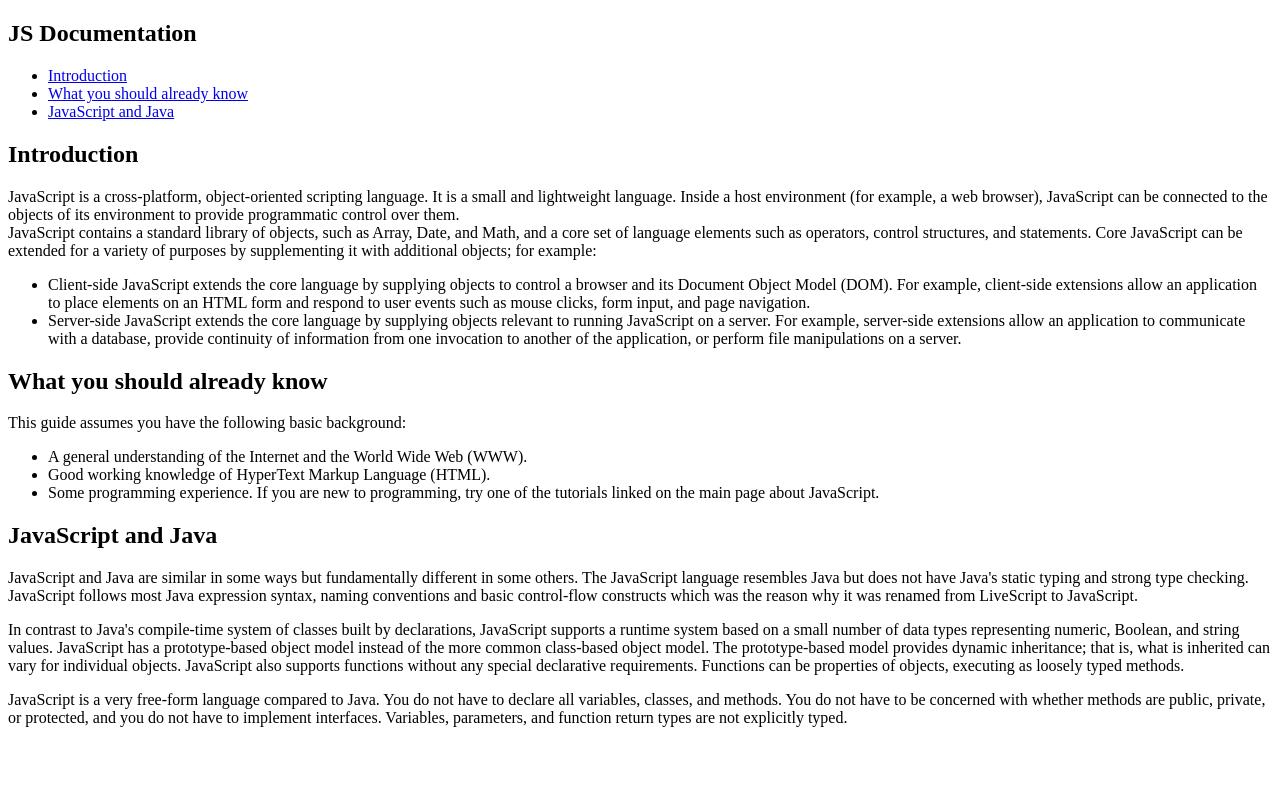
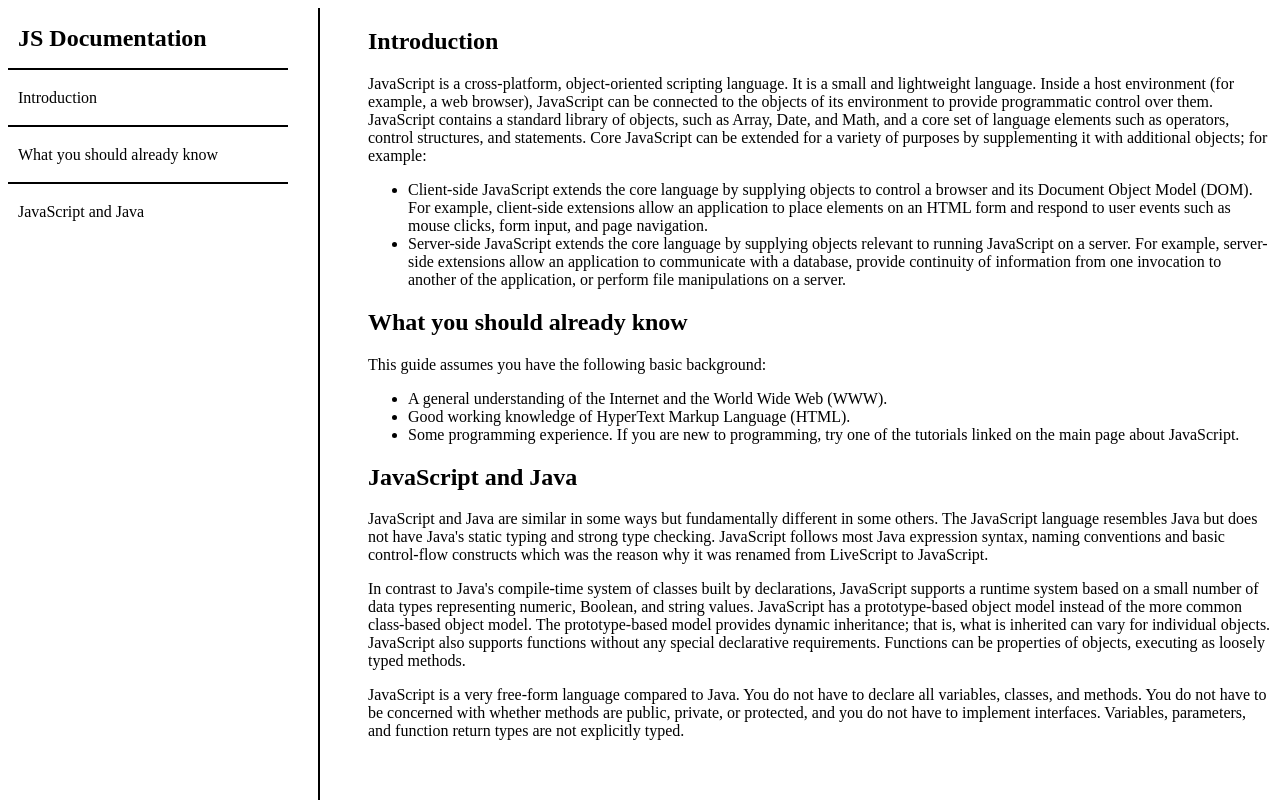
Before and after one commit to tinatsina/duo_bros, a plain HTML site: page index.html in a window 1280 px wide. Drawn offline with Linux system fonts and the light colour scheme.

Commit message:
Austin worked on the Navbar

```diff
--- a/css/style.css
+++ b/css/style.css
@@ -0,0 +1,38 @@
+#navbar {
+    width: 300px;
+    display: block;
+    position: fixed;
+    height: 100%;
+    padding-left: 10px;
+    padding-right: -10px;
+    line-height: 20px;
+    border-right: solid 2px black;
+}
+#sections {
+    display: block;
+    position: absolute;
+    margin-top: 0;
+    margin-left: 350px;
+    padding-left: 10px;
+
+}
+#main-doc {
+    position:relative
+}
+.nav-list {
+    list-style: none;
+    /* border: solid 1px black; */
+
+}
+
+.nav-link {
+    display: list-item;
+    margin-left: -50px;
+    padding: 10px;
+    text-decoration: none;
+    color: black;
+    line-height: 35px;
+    border-top: solid 2px black;
+    width: 100%;
+
+}
--- a/index.html
+++ b/index.html
@@ -15,13 +15,13 @@
           </h1>
         </header>
         <ul>
-          <li>
+          <li class="nav-list">
             <a href="#Introduction" class="nav-link">Introduction</a>
           </li>
-          <li>
+          <li class="nav-list">
             <a href="#What_you_should_already_know" class="nav-link">What you should already know</a>
           </li>
-          <li>
+          <li class="nav-list">
             <a href="#JavaScript_and_Java" class="nav-link">JavaScript and Java</a>
           </li>
         </ul>
```
